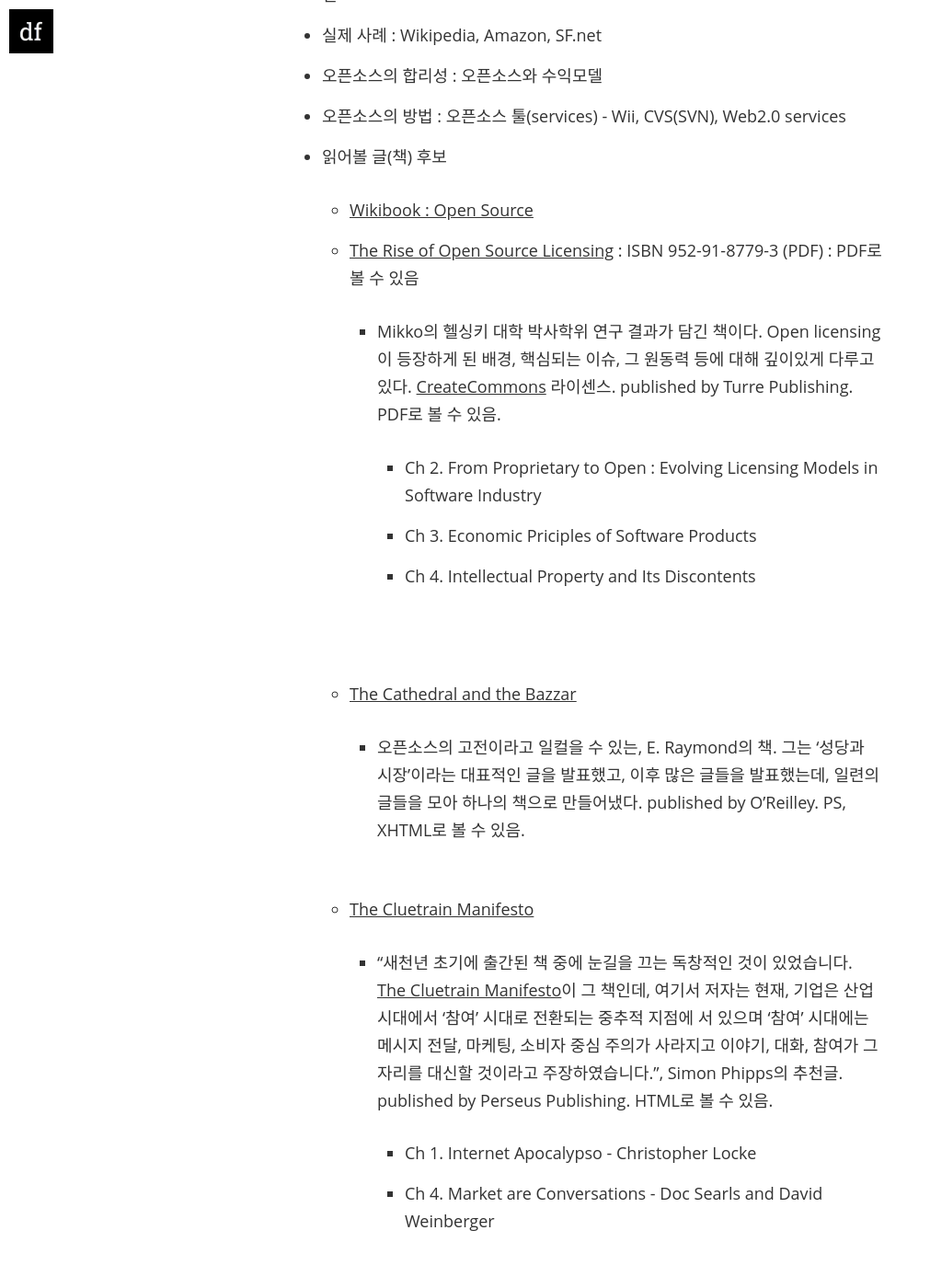
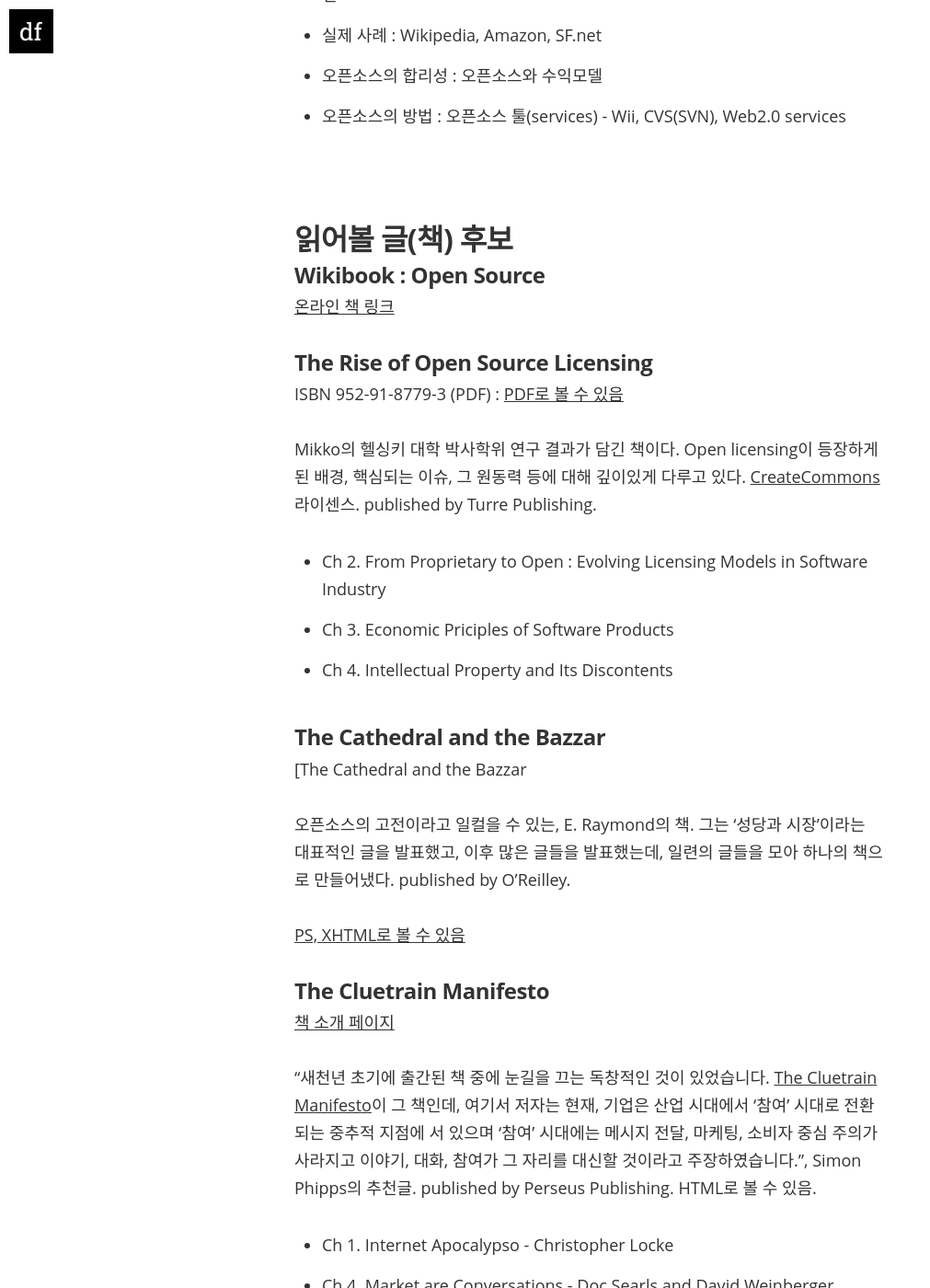
Before and after one commit to toracle/toracle.github.io, a Jekyll site: the page built from _posts/2006-05-20-오픈소스-스터디-구상.md, in a window 1280 px wide and 1400 px high, scrolled down 2480 px. Shown: the whole window at 92% size, without its empty margins (0-1011 px from the left). Built offline with Jekyll 4.4.1, drawn with Linux system fonts in a browser that asks for light colours; nearby versions of some CDN libraries; some web fonts are replaced; comment, search, counter and statistics services are not loaded; some of the changed text lies outside the part shown.

Commit message:
restructuring

```diff
--- a/_posts/2006-05-20-오픈소스-스터디-구상.md
+++ b/_posts/2006-05-20-오픈소스-스터디-구상.md
@@ -58,41 +58,66 @@
 * 실제 사례 : Wikipedia, Amazon, SF.net
 * 오픈소스의 합리성 : 오픈소스와 수익모델
 * 오픈소스의 방법 : 오픈소스 툴(services) - Wii, CVS(SVN), Web2.0 services
-* 읽어볼 글(책) 후보
 
-  * [Wikibook : Open Source](http://en.wikibooks.org/wiki/Open_Source)
-  * [The Rise of Open Source Licensing](http://pub.turre.com/openbook_valimaki.pdf) : ISBN 952-91-8779-3 (PDF) : PDF로 볼 수 있음
+## 읽어볼 글(책) 후보
 
-    * Mikko의 헬싱키 대학 박사학위 연구 결과가 담긴 책이다. Open licensing이 등장하게 된 배경, 핵심되는 이슈, 그 원동력 등에 대해 깊이있게 다루고 있다. [CreateCommons](http://toracle.jot.com/OpenSource#) 라이센스. published by Turre Publishing. PDF로 볼 수 있음.
 
-      * Ch 2. From Proprietary to Open : Evolving Licensing Models in Software Industry
-      * Ch 3. Economic Priciples of Software Products
-      * Ch 4. Intellectual Property and Its Discontents
-  * [The Cathedral and the Bazzar](http://catb.org/~esr/writings/cathedral-bazaar/)
+### Wikibook : Open Source
 
-    * 오픈소스의 고전이라고 일컬을 수 있는, E. Raymond의 책. 그는 '성당과 시장'이라는 대표적인 글을 발표했고, 이후 많은 글들을 발표했는데, 일련의 글들을 모아 하나의 책으로 만들어냈다. published by O'Reilley. PS, XHTML로 볼 수 있음.
-  * [The Cluetrain Manifesto](http://www.cluetrain.com/book/index.html)
+[온라인 책 링크](http://en.wikibooks.org/wiki/Open_Source)
 
-    * "새천년 초기에 출간된 책 중에 눈길을 끄는 독창적인 것이 있었습니다. [The Cluetrain Manifesto](http://www.cluetrain.com/)이 그 책인데, 여기서 저자는 현재, 기업은 산업 시대에서 '참여' 시대로 전환되는 중추적 지점에 서 있으며 '참여' 시대에는 메시지 전달, 마케팅, 소비자 중심 주의가 사라지고 이야기, 대화, 참여가 그 자리를 대신할 것이라고 주장하였습니다.", Simon Phipps의 추천글. published by Perseus Publishing. HTML로 볼 수 있음.
 
-      * Ch 1. Internet Apocalypso - Christopher Locke
-      * Ch 4. Market are Conversations - Doc Searls and David Weinberger
-  * [공개소프트웨어 가이드](http://www.mic.go.kr/secureDN.tdf?seq=895&idx=1&board_id=P_03_01_05)
+### The Rise of Open Source Licensing
 
-    * 정보통신부에서 발간한 공개소프트웨어 가이드.
-  * [집단지성](http://www.aladdin.co.kr/shop/wproduct.aspx?isbn=8932013012), 피에르 레비
+ISBN 952-91-8779-3 (PDF) : [PDF로 볼 수 있음](http://pub.turre.com/openbook_valimaki.pdf)
 
-    * 프랑스의 철학자인 피에르 레비가 제안하는 집단지성의 개념에 대한 책이다. 개개의 지식들이 총체화되었을 때, 그것의 창발성에 대한 개념을 담고 있을 것 같다.
-  * [디지털시대와 인간 존엄성](http://www.aladdin.co.kr/shop/wproduct.aspx?ISBN=8930038824), 곽병선 외
+Mikko의 헬싱키 대학 박사학위 연구 결과가 담긴 책이다. Open licensing이 등장하게 된 배경, 핵심되는 이슈, 그 원동력 등에 대해 깊이있게 다루고 있다. [CreateCommons](http://toracle.jot.com/OpenSource#) 라이센스. published by Turre Publishing.
 
-    * 제2부 디지털 정보, 누구의 것인가 중
-    * "사이버스페이스와 소유권의 소멸 : 현실적인 경제적 대안"
-    * "저작권 체제의 변화와 전망"
-    * "디지털 정보의 공적 영역"
-    * "아이디어의 경제 : 글로벌 네트에서 병 없이 와인을 판다"
-  * 제3의 물결, 엘빈 토플러
+* Ch 2. From Proprietary to Open : Evolving Licensing Models in Software Industry
+* Ch 3. Economic Priciples of Software Products
+* Ch 4. Intellectual Property and Its Discontents
 
-    * 18장 기업의 위기
-    * 19장 새로운 행동원칙의 이해
-    * 20장 생산소비자의 부활
-    * 23장 인공위성을 가진 간디
+### The Cathedral and the Bazzar
+
+[The Cathedral and the Bazzar
+
+오픈소스의 고전이라고 일컬을 수 있는, E. Raymond의 책. 그는 '성당과 시장'이라는 대표적인 글을 발표했고, 이후 많은 글들을 발표했는데, 일련의 글들을 모아 하나의 책으로 만들어냈다. published by O'Reilley.
+
+[PS, XHTML로 볼 수 있음](http://catb.org/~esr/writings/cathedral-bazaar/)
+
+### The Cluetrain Manifesto
+
+[책 소개 페이지](http://www.cluetrain.com/book/index.html)
+
+"새천년 초기에 출간된 책 중에 눈길을 끄는 독창적인 것이 있었습니다. [The Cluetrain Manifesto](http://www.cluetrain.com/)이 그 책인데, 여기서 저자는 현재, 기업은 산업 시대에서 '참여' 시대로 전환되는 중추적 지점에 서 있으며 '참여' 시대에는 메시지 전달, 마케팅, 소비자 중심 주의가 사라지고 이야기, 대화, 참여가 그 자리를 대신할 것이라고 주장하였습니다.", Simon Phipps의 추천글. published by Perseus Publishing. HTML로 볼 수 있음.
+
+* Ch 1. Internet Apocalypso - Christopher Locke
+* Ch 4. Market are Conversations - Doc Searls and David Weinberger
+
+### 공개소프트웨어 가이드
+
+정보통신부에서 발간한 공개소프트웨어 가이드. [PDF로 볼 수 있음.](http://www.mic.go.kr/secureDN.tdf?seq=895&idx=1&board_id=P_03_01_05)
+
+### 집단지성
+
+[책 소개](http://www.aladdin.co.kr/shop/wproduct.aspx?isbn=8932013012), 피에르 레비
+
+프랑스의 철학자인 피에르 레비가 제안하는 집단지성의 개념에 대한 책이다. 개개의 지식들이 총체화되었을 때, 그것의 창발성에 대한 개념을 담고 있을 것 같다.
+
+### 디지털시대와 인간 존엄성
+
+[책 소개](http://www.aladdin.co.kr/shop/wproduct.aspx?ISBN=8930038824), 곽병선 외
+
+제2부 디지털 정보, 누구의 것인가 중
+
+* "사이버스페이스와 소유권의 소멸 : 현실적인 경제적 대안"
+* "저작권 체제의 변화와 전망"
+* "디지털 정보의 공적 영역"
+* "아이디어의 경제 : 글로벌 네트에서 병 없이 와인을 판다"
+
+### 제3의 물결, 엘빈 토플러
+
+* 18장 기업의 위기
+* 19장 새로운 행동원칙의 이해
+* 20장 생산소비자의 부활
+* 23장 인공위성을 가진 간디
```
